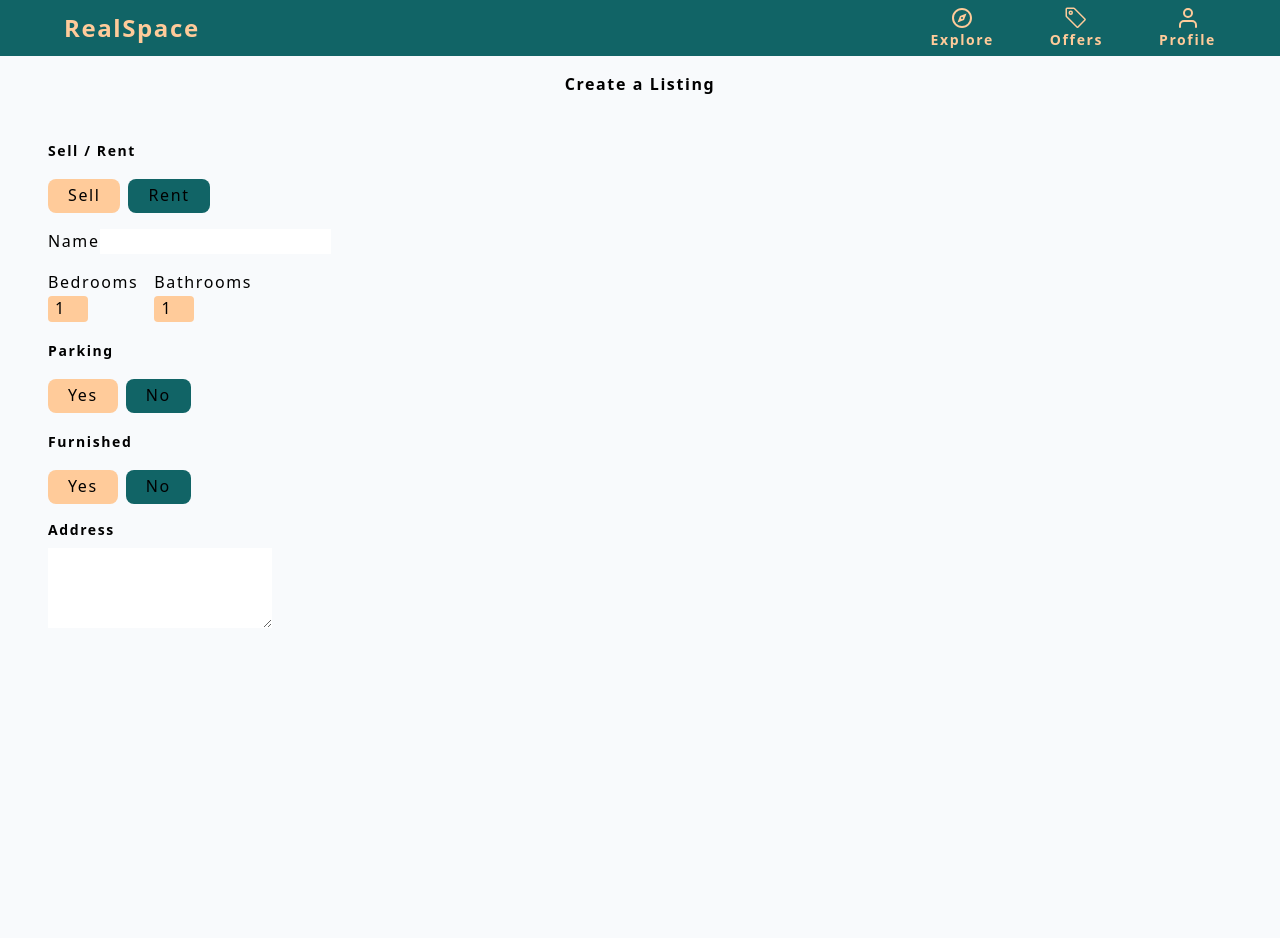
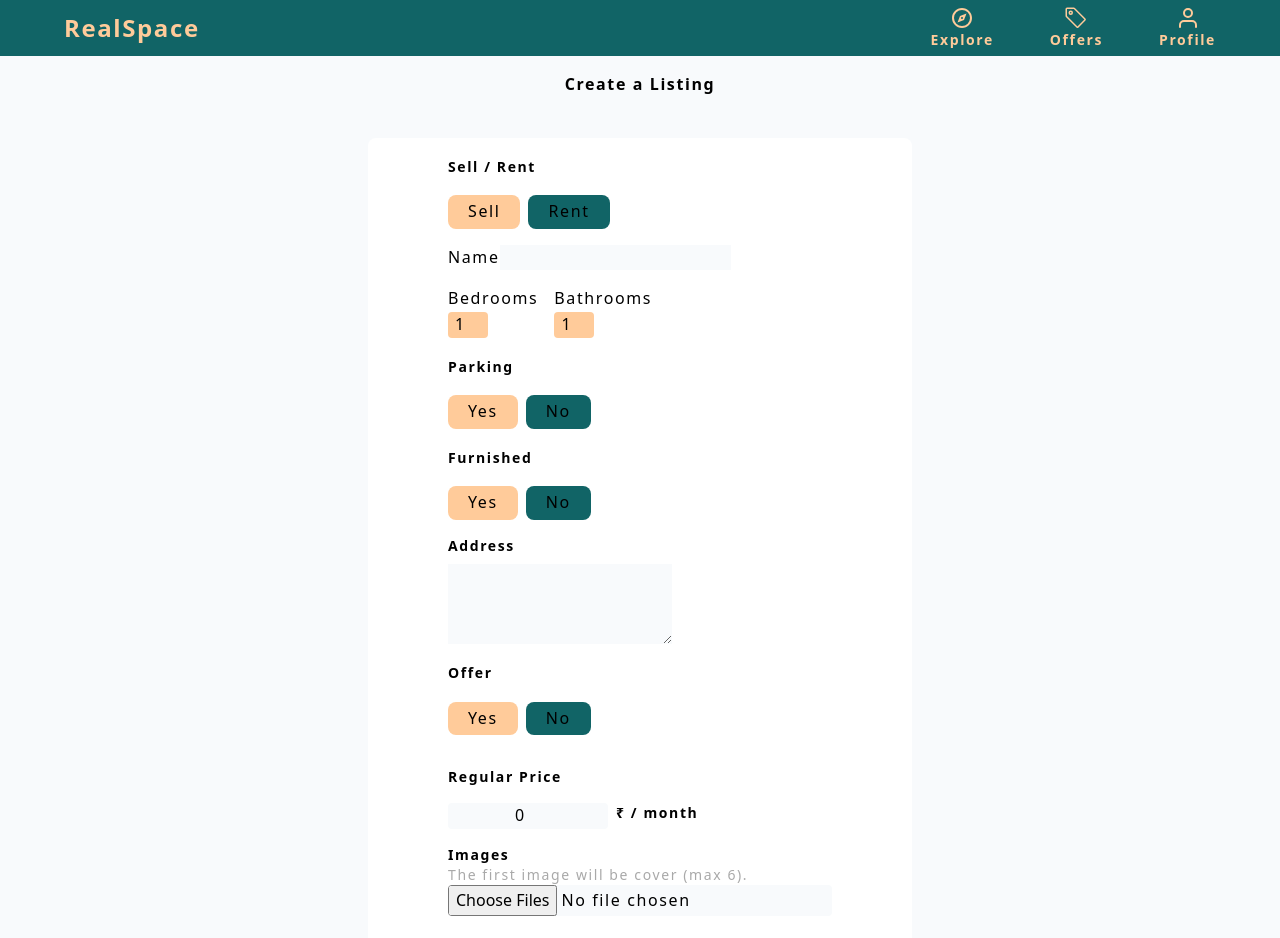
Before and after one commit to Vinitvh/realspace, a React (Create React App) app: page /create-listing in a window 1280 px wide. Shown: the top 938 px of the page. Before the commit the page ends 800 px from the top, so only its background shows below. Built offline with nearby package versions, Linux system fonts and the light colour scheme; no server answers; sample sign-in values are in the browser's storage.

Commit message:
Designed form

```diff
--- a/src/index.css
+++ b/src/index.css
@@ -15,6 +15,10 @@ body {
   line-height: 1.6;
 }
 
+input, textarea {
+  background: #f8fafc;
+}
+
 .profileName,
 .profileEmai {
   all: unset;
--- a/src/pages/CreateListing.jsx
+++ b/src/pages/CreateListing.jsx
@@ -68,13 +68,13 @@ function CreateListing() {
   };
 
   return (
-    <section className="mt-4">
+    <section className="mt-4 flex flex-col items-center justify-center">
       <header>
         <p className="text-center font-bold">Create a Listing</p>
       </header>
 
       <main className="mt-10">
-        <form className="mx-12">
+        <form className="mx-12 bg-white px-20 py-4 rounded-lg">
           <label className="text-sm font-bold">Sell / Rent</label>
           <div className="flex my-4">
             <button
@@ -240,6 +240,93 @@ function CreateListing() {
               </div>
             </div>
           )}
+          <div>
+            <label className="text-sm font-bold">Offer</label>
+            <div className="flex my-4">
+              <button
+                type="button"
+                className={
+                  offer
+                    ? "px-2 py-1 bg-primary"
+                    : "px-5 py-1 bg-secondary rounded-lg mr-2"
+                }
+                id="offer"
+                value={true}
+                onClick={onMutate}
+              >
+                Yes
+              </button>
+              <button
+                type="button"
+                className={
+                  !offer && offer !== null
+                    ? "px-5 py-1 bg-primary rounded-lg"
+                    : "bg-gray"
+                }
+                id="offer"
+                value={false}
+                onClick={onMutate}
+              >
+                No
+              </button>
+            </div>
+          </div>
+          <div className="flex flex-col">
+            <label className="text-sm font-bold my-4">Regular Price</label>
+            <div className="flex">
+              <input
+                type="number"
+                className="w-40 h-auto text-center rounded mr-2"
+                id="regularPrice"
+                value={regularPrice}
+                onChange={onMutate}
+                min="50"
+                max="5000000000"
+                required
+              />
+              {formData.type === "rent" && (
+                <p className="text-sm font-bold">₹ / month</p>
+              )}
+            </div>
+          </div>
+          {offer && (
+            <div className="flex flex-col">
+              <label className="text-sm font-bold my-4">Discounted Price</label>
+              <div className="flex">
+                <input
+                  type="number"
+                  className="w-40 h-auto text-center rounded mr-2"
+                  id="discountedPrice"
+                  value={discountedPrice}
+                  onChange={onMutate}
+                  min="50"
+                  max="5000000000"
+                  required={offer}
+                />
+                {formData.type === "rent" && (
+                  <p className="text-sm font-bold">₹ / month</p>
+                )}
+              </div>
+            </div>
+          )}
+
+          <div className="flex flex-col">
+            <label className="text-sm font-bold mt-4">Images</label>
+            <p className="text-sm text-gray">
+              The first image will be cover (max 6).
+            </p>
+            <input
+              type="file"
+              className="w-90 h-auto rounded"
+              id="images"
+              onChange={onMutate}
+              max="6"
+              accept=".jpg,.png,.jpeg"
+              multiple
+              required
+            />
+          </div>
+          <button type="submit" className="w-96 my-6 px-4 py-1 bg-primary mx-auto rounded-lg text-white font-bold">Create Listing</button>
         </form>
       </main>
     </section>
```
